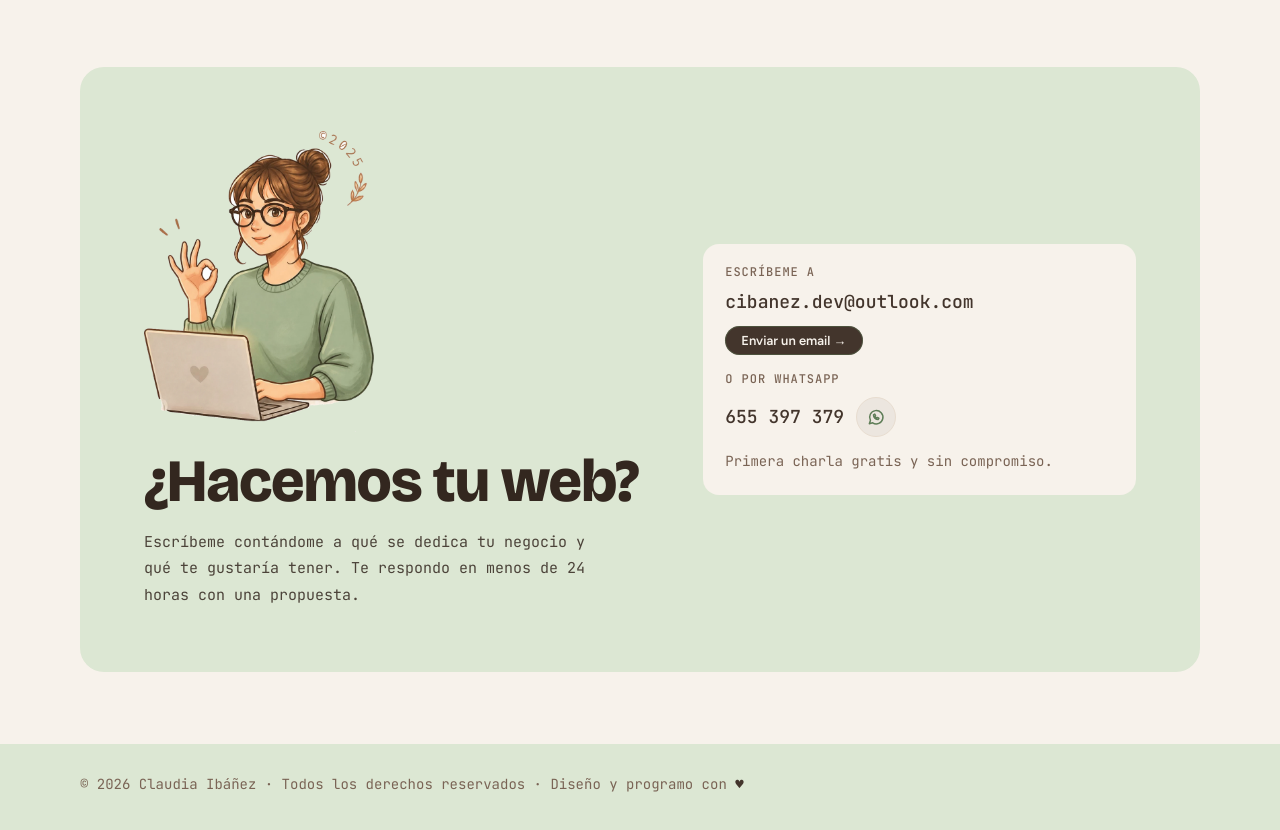
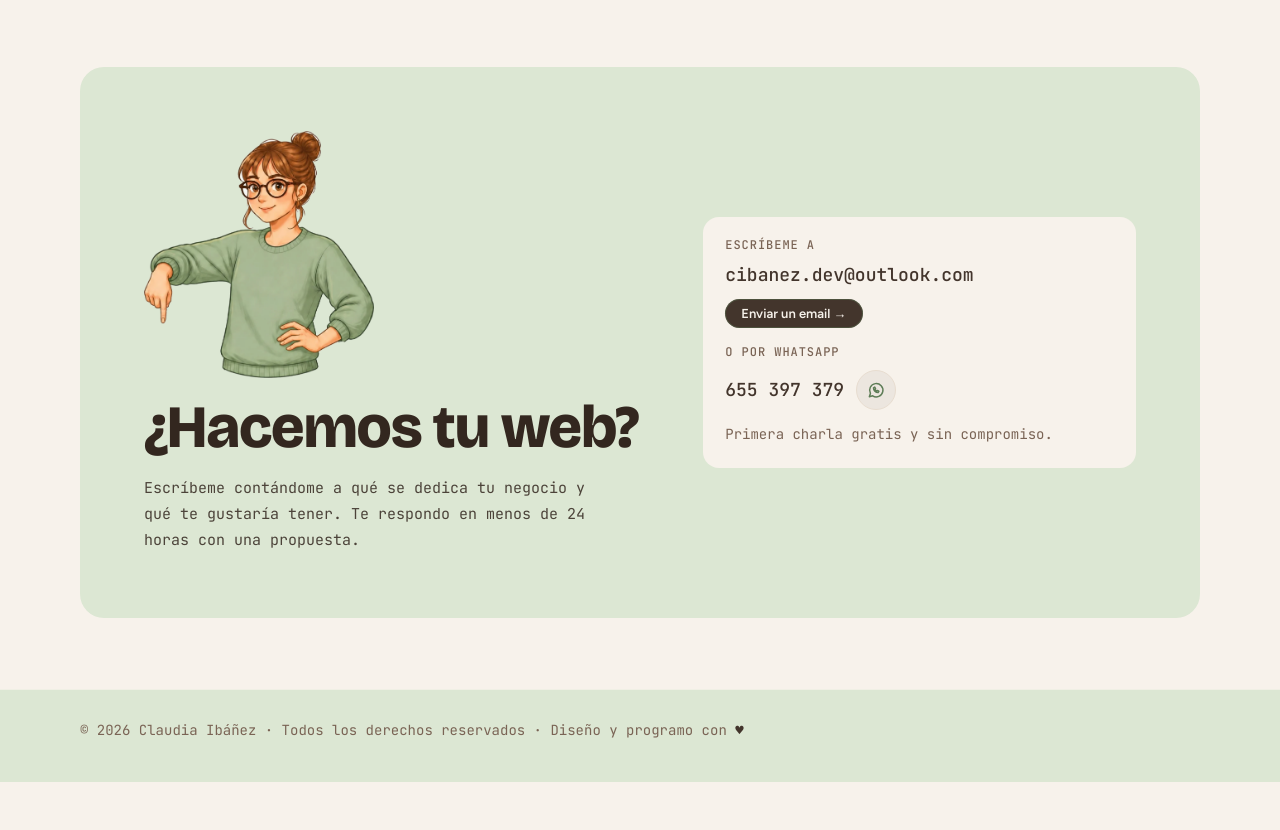
Before and after one commit to cibanez93/Portfolio-Claudia, a plain HTML site: page index.html in a window 1280 px wide. Shown: the part 4340-5170 px from the top of the page. After the commit the page ends 5122 px from the top, so only its background shows below. Drawn offline with nearby package versions, Linux system fonts and the light colour scheme.

Commit message:
contacto: chica senalando

```diff
--- a/index.html
+++ b/index.html
@@ -801,7 +801,7 @@ async function opinionesBooksy() {
 
   <section class="contact" id="contacto">
     <div>
-      <img class="contact-logo" src="chica.png" alt="Logotipo de Claudia, frontend developer" width="1464" height="1307" loading="lazy">
+      <img class="contact-logo" src="chica-senalando.png" alt="Ilustración de Claudia señalando el formulario de contacto" width="1109" height="1189" loading="lazy">
       <h2>¿Hacemos tu web?</h2>
       <p>Escríbeme contándome a qué se dedica tu negocio y qué te gustaría tener. Te respondo en menos de 24 horas con una propuesta.</p>
     </div>
```
Also changed, not shown: chica-senalando.png (added), chica.png (deleted).
